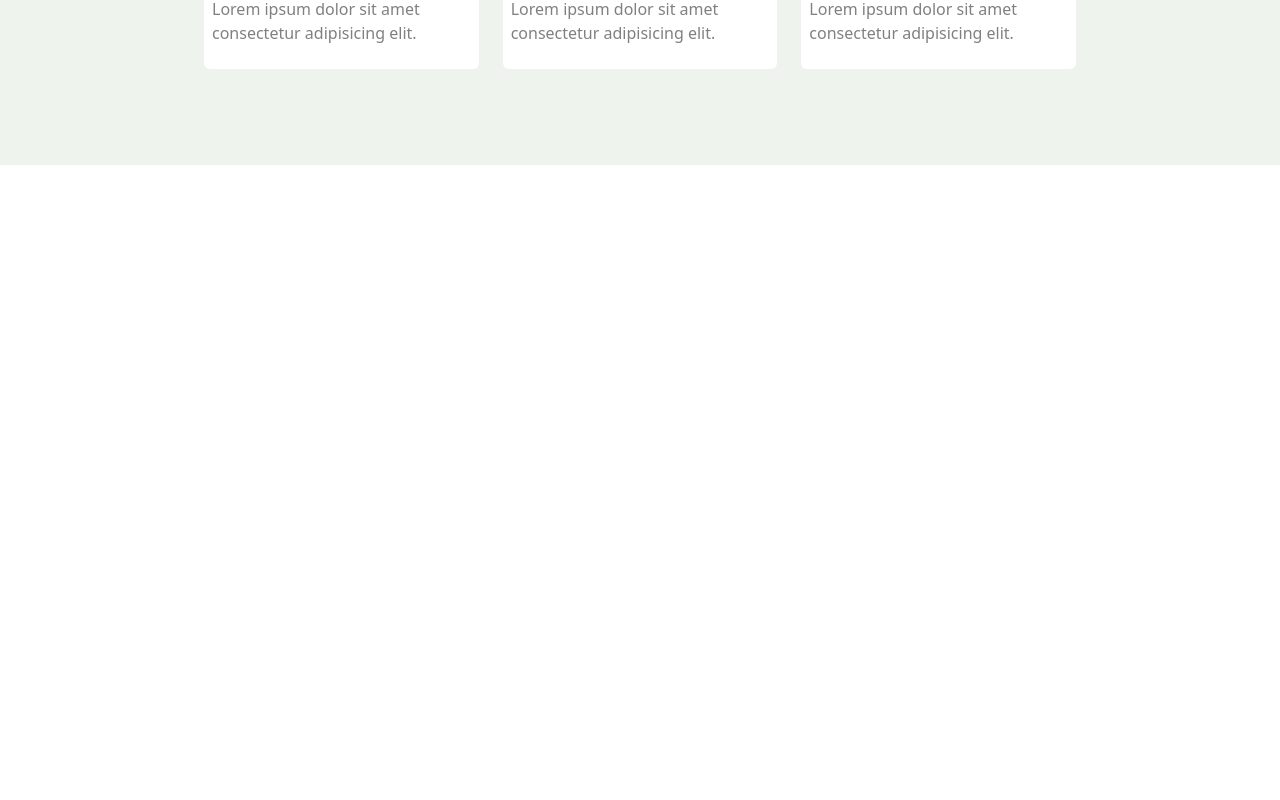
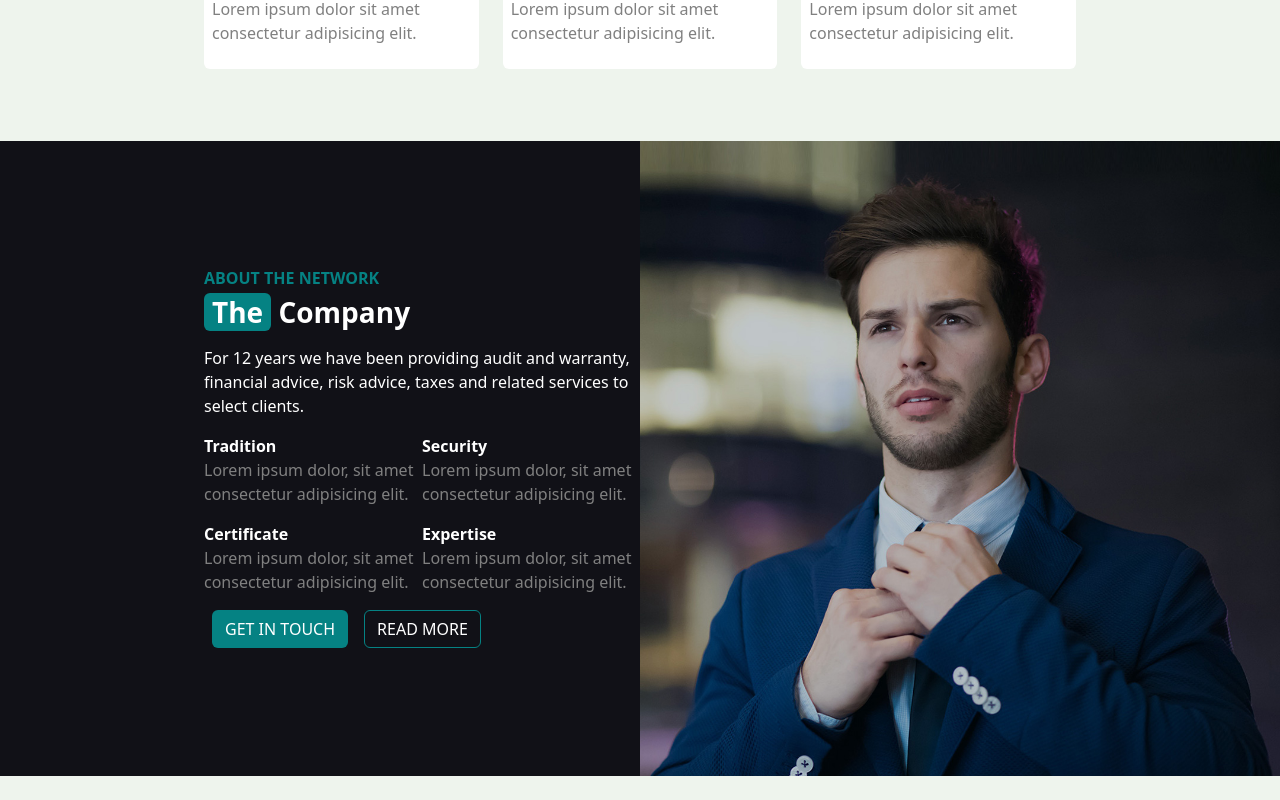
Before and after one commit to LeoneCarmelo/proj-html-vuejs, a Vue app: page / in a window 1280 px wide. Shown: the part 1078-1878 px from the top of the page. Before the commit the page ends 1243 px from the top, so only its background shows below. Built offline with nearby package versions, Linux system fonts and the light colour scheme.

Commit message:
Add Network section

```diff
--- a/src/App.vue
+++ b/src/App.vue
@@ -1,10 +1,12 @@
 <script>
 import PageHeader from './components/PageHeader.vue'
 import BusinessSection from './components/BusinessSection.vue'
+import NetworkSection from './components/NetworkSection.vue'
 export default {
    components: {
       PageHeader,
-      BusinessSection
+      BusinessSection,
+      NetworkSection
    },
    data() {
       return {
@@ -19,6 +21,8 @@ export default {
    <!-- Main -->
    <main class="py-4">
       <BusinessSection/>
+      <NetworkSection />
+
 
    </main>
    <!-- Footer -->
@@ -60,5 +64,8 @@ export default {
 main {
    background-color: $bg-business;
 
+
+
+
 }
 </style>
--- a/src/components/BusinessSection.vue
+++ b/src/components/BusinessSection.vue
@@ -8,7 +8,7 @@ export default {
 <template>
       <section class="container pb-5">
          <div class="row">
-            <h6 class="text-uppercase pt-5 color_dg">our business areas</h6>
+            <h6 class="text-uppercase pt-5 color_dg fw-bold">our business areas</h6>
             <h3 class="fw-bold">Excellence in <span class="bg_lg color_dg px-2 fw-bolder rounded-2">Services</span></h3>
             <p class="text_grey">We are leaders in providing consultancy services with a set of cutting-edge technologies
                and a team of experienced and renowned professionals. These are some options that you can hire</p>
--- /dev/null
+++ b/src/components/NetworkSection.vue
@@ -0,0 +1,80 @@
+<script>
+export default {
+    name: 'NetworkSection'
+
+}
+</script>
+
+<template>
+      <section class="network">
+         <div class="container d-flex">
+            <div class="left w-50">
+               <h6 class="text-uppercase color_dg fw-bold">about the network</h6>
+               <h3 class="fw-bolder text-white"><span class="bg_dg rounded-2 px-2">The</span> Company</h3>
+               <p class="text-white my-3">For 12 years we have been providing audit and warranty, financial advice, risk advice, taxes and related services to select clients.</p>
+               <div class="cont_cards d-flex flex-wrap">
+                  <div class="net_card w-50">
+                     <span class="fw-bold text-white">Tradition</span>
+                     <p class="text_grey">Lorem ipsum dolor, sit amet consectetur adipisicing elit.</p>
+                  </div>
+                  <div class="net_card w-50">
+                     <span class="fw-bold text-white">Security</span>
+                     <p class="text_grey">Lorem ipsum dolor, sit amet consectetur adipisicing elit.</p>
+                  </div>
+                  <div class="net_card w-50">
+                     <span class="fw-bold text-white">Certificate</span>
+                     <p class="text_grey">Lorem ipsum dolor, sit amet consectetur adipisicing elit.</p>
+                  </div>
+                  <div class="net_card w-50">
+                     <span class="fw-bold text-white">Expertise</span>
+                     <p class="text_grey">Lorem ipsum dolor, sit amet consectetur adipisicing elit.</p>
+                  </div>
+               </div>
+               <button class="btn text-uppercase mx-2 text-white bg_dg">get in touch</button>
+               <button class="btn text-uppercase mx-2 text-white">read more</button>
+            </div>
+         </div>
+      </section>
+</template>
+
+
+<style lang="scss" scoped>
+@use '../assets/scss/partials/variables' as *;
+/* #region Utility */
+.color_lg {
+   color: $light-green
+}
+
+.color_dg {
+   color: $dark-green
+}
+
+.bg_lg {
+   background-color: $light-green;
+}
+
+.bg_dg {
+   background-color: $dark-green;
+}
+
+.text_grey {
+   color: $grey-text
+}
+
+/* #endregion Utility */
+.network {
+      background-color: $bg-network;
+      background-image: url('/images/about-4.jpg');
+      background-position:  right ;
+      background-size: 50%;
+      background-repeat:no-repeat;
+      padding: 8rem 0;
+   }
+   .container {
+      width:70%;
+
+      .left button:last-child {
+         border: 1px solid $dark-green;
+      }
+   }
+</style>
```
